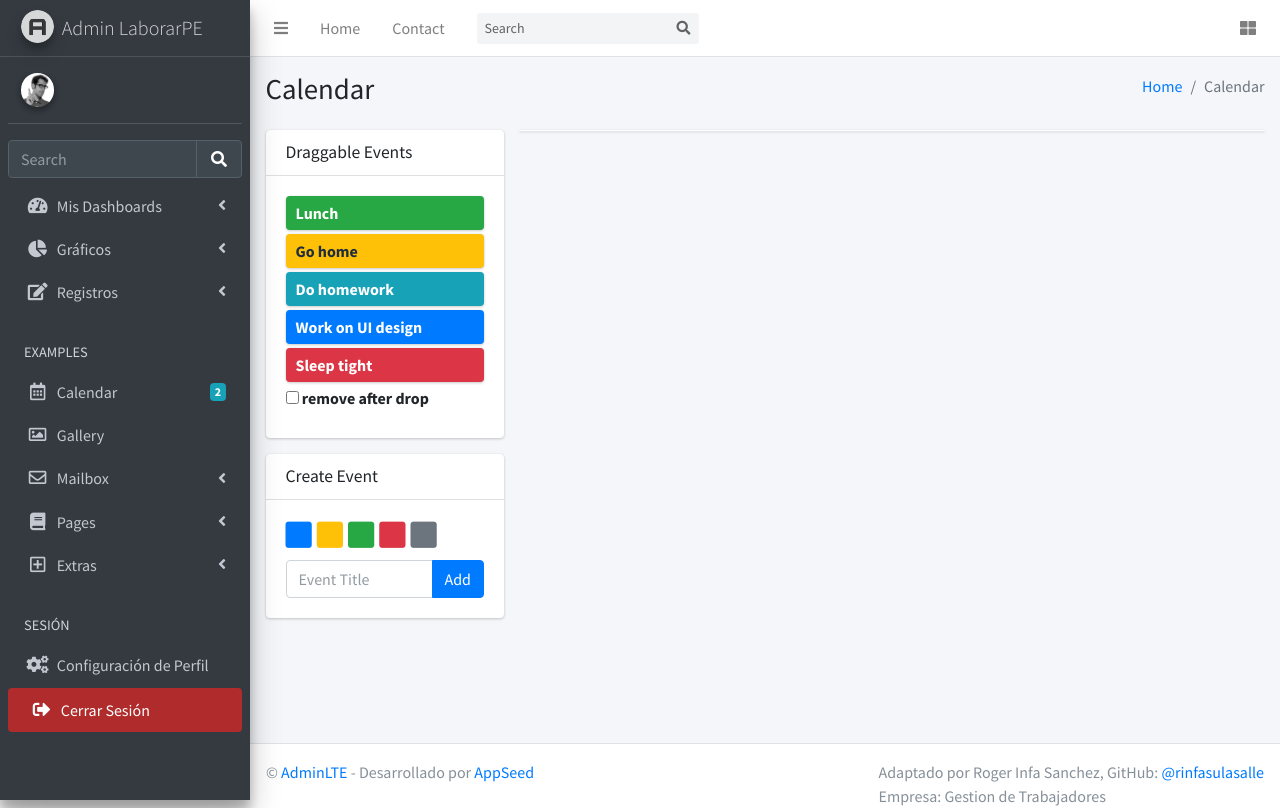
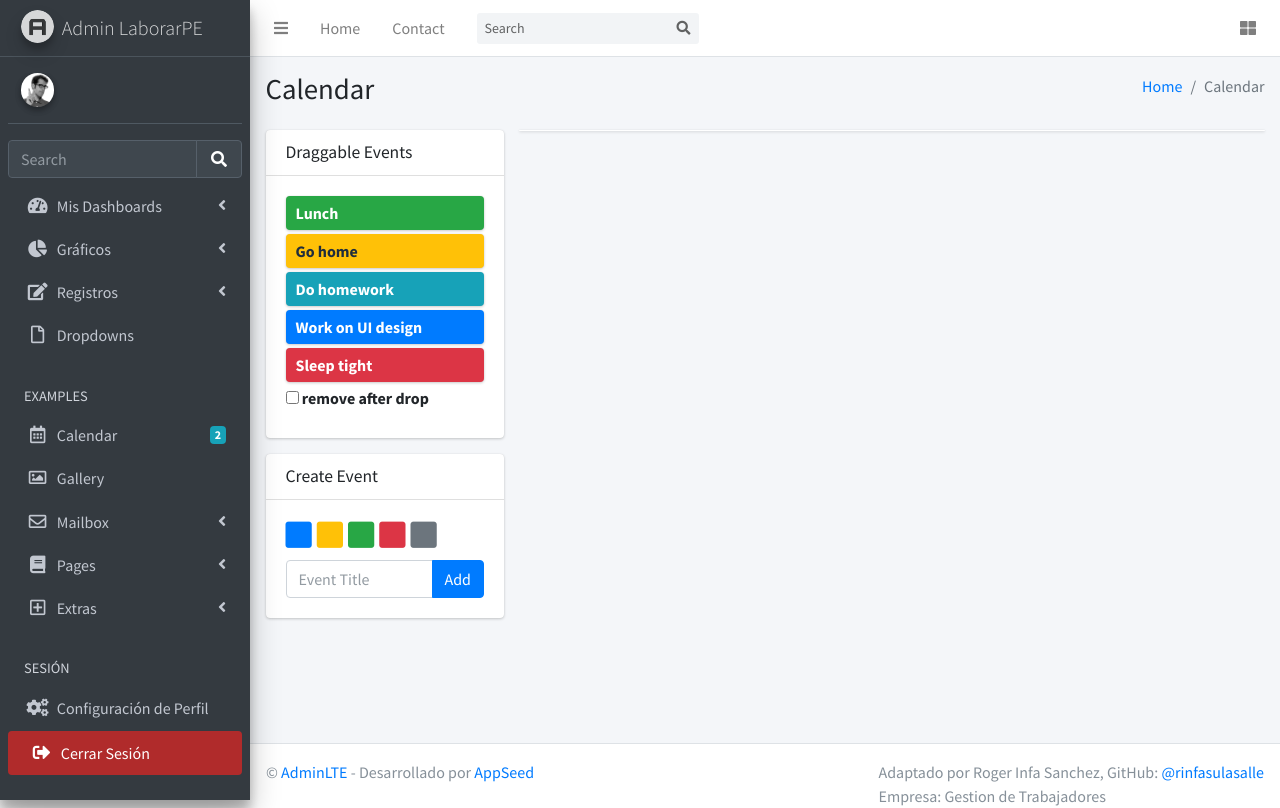
Before and after one commit to rinfasulasalle/myadmin, a Flask app: template apps/templates/home/calendar.html in a window 1280 px wide. Run offline with Flask 3, Linux system fonts and the light colour scheme; the template is opened without the code that fills it, so the values that code supplies are empty; style sheets or scripts are compiled from the project's sources; parts of the project's set-up code (start-up, migrations or seed data) failed here and were passed over; some libraries are stand-ins or nearby versions.

Commit message:
Agrego para CRUD dropdowns

```diff
--- a/apps/templates/includes/sidebar.html
+++ b/apps/templates/includes/sidebar.html
@@ -149,6 +149,12 @@
               </a>
             </li>
           </ul>
+        </li>
+        <li class="nav-item">
+          <a href="/dropdowns.html" class="nav-link">
+            <i class="nav-icon far fa-file"></i>
+            <p>Dropdowns</p>
+          </a>
         </li>
         <li class="nav-header">EXAMPLES</li>
         <li class="nav-item">
```
